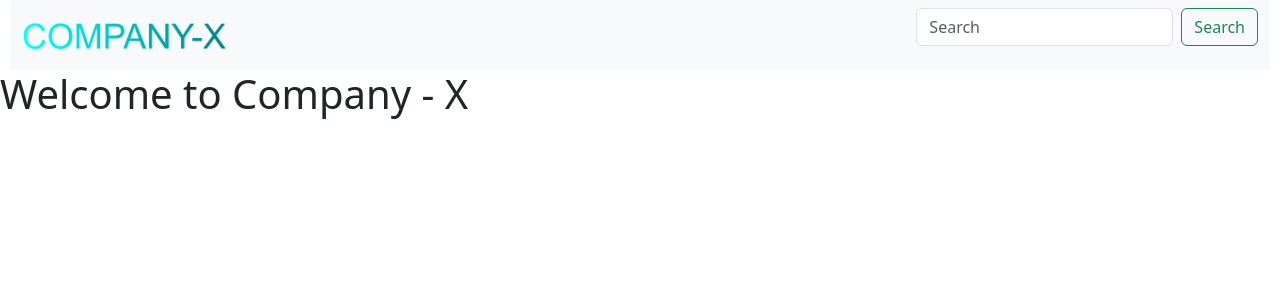
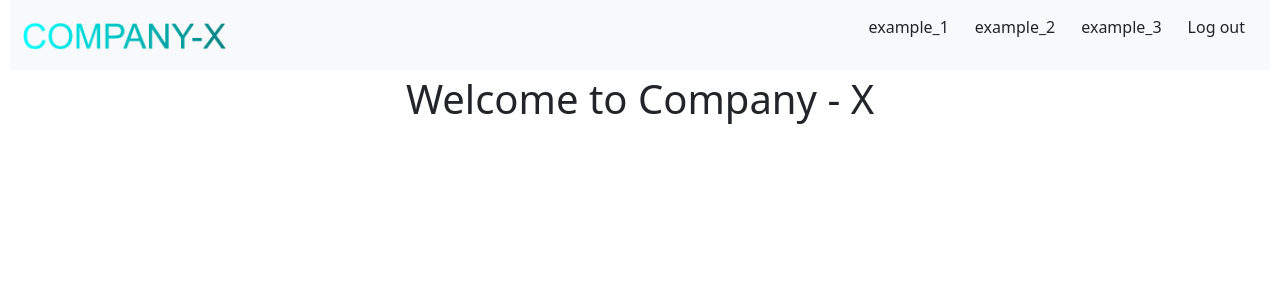
Before and after one commit to thomasmbatha/companyx, a Django app: page /landing-page/ in a window 1280 px wide. Shown: the top 300 px of the page. Run offline with Django 4.2, Linux system fonts and the light colour scheme; a user stored in the database is signed in; some libraries are stand-ins or nearby versions.

Commit message:
work 02-05-2024_15:50

```diff
--- a/static/css/styles.css
+++ b/static/css/styles.css
@@ -2,3 +2,7 @@
     margin-left: 10px;
     margin-right: 10px;
 }
+h1{
+    text-align: center;
+    margin-top: 5px;
+}
--- a/templates/base.html
+++ b/templates/base.html
@@ -14,8 +14,15 @@
         <div class="container-fluid">
           <a class="navbar-brand" href="{% url 'home' %}"><img src="{% static 'images/company_x_logo.png' %}" alt="image not available" style="height: 30px;"></a>
           <ul class="d-flex" role="search">
-            <input class="form-control me-2" type="search" placeholder="Search" aria-label="Search">
-            <button class="btn btn-outline-success" type="submit">Search</button>
+            {% if user.is_authenticated %}
+                <a href="#" class="btn btn-simple">example_1</a>
+                <a href="#" class="btn btn-simple">example_2</a>
+                <a href="#" class="btn btn-simple">example_3</a>
+                <a href="{% url 'accounts:logout' %}" class="btn btn-simple">Log out</a></li>
+            {% else %}
+                <a href="{% url 'accounts:login' %}" class="btn btn-simple">Log in</a>
+                <a href="{% url 'accounts:signup' %}" class="btn btn-simple">Sign up</a>
+            {% endif %}
           </ul>
         </div>
       </nav>
@@ -34,7 +41,7 @@
             </ul>
         </div>
     </nav> -->
-<div class="mycontent">
+<div class="container mycontent">
   {% block content %}
 
   {% endblock %}
--- a/templates/landing_page.html
+++ b/templates/landing_page.html
@@ -2,5 +2,5 @@
 
 
 {% block content %}
-    <h1>Welcome to Company - X</h1>
+    <h1 id="landing_h1">Welcome to Company - X</h1>
 {% endblock  %}
```
Also changed, not shown: db.sqlite3.
